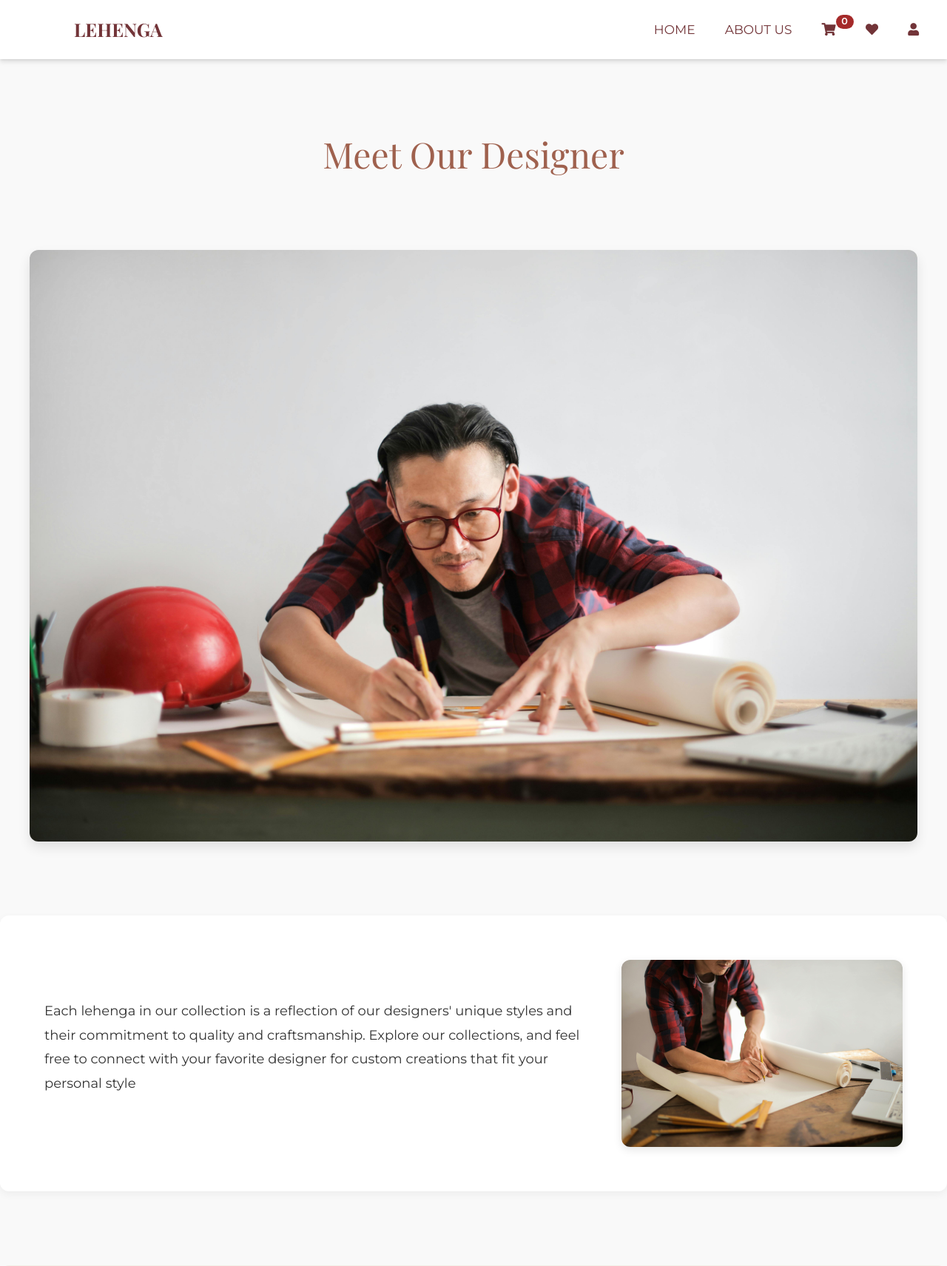
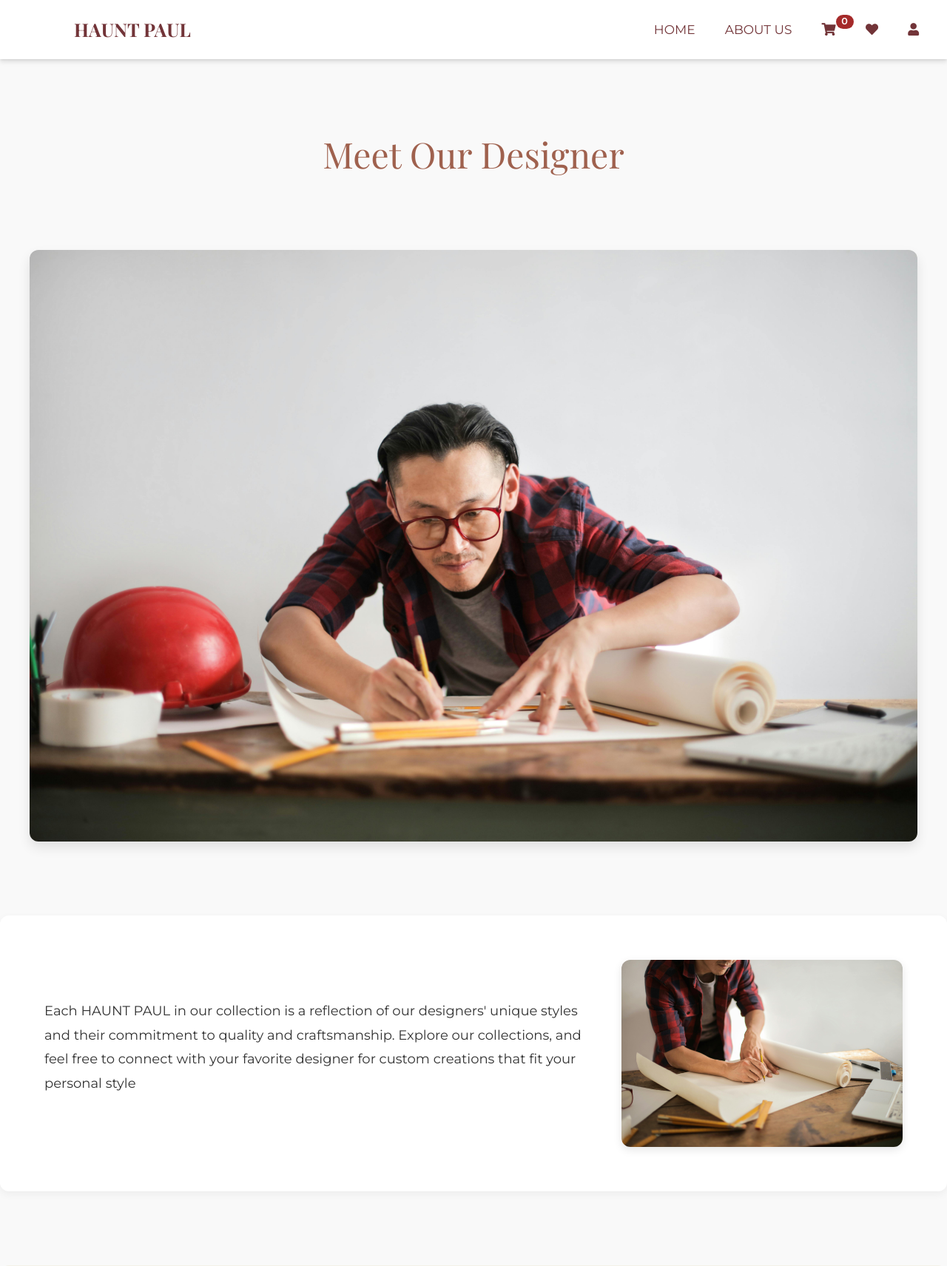
Before and after one commit to herangeo/lehenga-clothing, a Django app: page /bookappointment/ in a window 1280 px wide. Shown: the top 1712 px of the page at 74% size. Run offline with Django 5.2, Linux system fonts and the light colour scheme; a user stored in the database is signed in; data comes from the database, SQL or seed files in the repository; data that the repository does not hold is empty; some libraries are stand-ins or nearby versions.

Commit message:
Update book_appointment.html

```diff
--- a/products/templates/book_appointment.html
+++ b/products/templates/book_appointment.html
@@ -710,7 +710,7 @@ small{
       <i class="fas fa-bars"></i>
     </label>
     <!-- Site logo -->
-    <label class="logo">LEHENGA</label>
+    <label class="logo">HAUNT PAUL</label>
     <!-- Navigation links -->
     <ul>
         <li><a class="active" href="{% url 'main_page' %}">Home</a></li>
@@ -752,7 +752,7 @@ small{
 
     <div class="section fade-in">
         <div class="text">
-            <p>Each lehenga in our collection is a reflection of our designers' unique styles and their commitment to quality and craftsmanship. Explore our collections, and feel free to connect with your favorite designer for custom creations that fit your personal style</p>
+            <p>Each HAUNT PAUL in our collection is a reflection of our designers' unique styles and their commitment to quality and craftsmanship. Explore our collections, and feel free to connect with your favorite designer for custom creations that fit your personal style</p>
         </div>
         <img src="{% static 'images/design (2).JPG' %}" alt="Hanut Paul Logo">
     </div>
@@ -761,7 +761,7 @@ small{
         <img src="{% static 'images/stitch.JPG' %}" alt="Fashion Design">
         <div class="mission-content">
             <h2>Stitching</h2>
-            <p>Each lehenga in our collection is a true reflection of our designers' unique styles, combined with the finest craftsmanship. Every piece is meticulously hand-stitched, using traditional techniques passed down through generations. From the delicate embroidery to the precision in every pleat, our artisans pour their passion into every stitch, ensuring that each lehenga is not just a garment but a work of art.</p>
+            <p>Each HAUNT PAUL in our collection is a true reflection of our designers' unique styles, combined with the finest craftsmanship. Every piece is meticulously hand-stitched, using traditional techniques passed down through generations. From the delicate embroidery to the precision in every pleat, our artisans pour their passion into every stitch, ensuring that each HAUNT PAUL is not just a garment but a work of art.</p>
         </div>
     </div>
 
@@ -789,7 +789,7 @@ small{
           <div class="row my-5 justify-content-center py-5">
               <div class="col-11">
                   <div class="row ">
-                      <div class="col-xl-8 col-md-4 col-sm-4 col-12   my-auto mx-auto a"><h3 class="text-muted mb-md-0 mb-5 bold-text">Lehenga.</h3></div>
+                      <div class="col-xl-8 col-md-4 col-sm-4 col-12   my-auto mx-auto a"><h3 class="text-muted mb-md-0 mb-5 bold-text">HAUNT PAUL.</h3></div>
                       <div class="col-xl-2 col-md-4 col-sm-4 col-12">
                           <h6 class="mb-3 mb-lg-4 bold-text"><b>CONSUMER POLICY</b></h6>
                           <ul class="list-unstyled">
@@ -809,7 +809,7 @@ small{
                               <span class="mx-2"><i class="fab fa-twitter" aria-hidden="true"></i></span>
                               <span class="mx-2"><i class="fab fa-instagram" aria-hidden="true"></i></span>
                           </p>
-                          <small class="rights"><span>&#174;</span> Lehenga All Rights Reserved.</small>
+                          <small class="rights"><span>&#174;</span> HAUNT PAUL All Rights Reserved.</small>
                       </div>
                                               <div class="col-xl-2 col-md-4 col-sm-4 col-auto order-1 align-self-end "><h6 class="mt-55 mt-2 text-muted bold-text"><b>PH NUMBER</b></h6><small> <span><i class="fa fa-user" aria-hidden="true"></i></span> 9353209536</small></div>
                       <div class="col-xl-2 col-md-4 col-sm-4 col-auto order-2 align-self-end mt-3   "><h6 class="text-muted bold-text"><b>HANUT PAUL</b></h6><small><span><i class="fa fa-envelope" aria-hidden="true"></i></span> hauntpaul@gmail.com</small></div>
```
